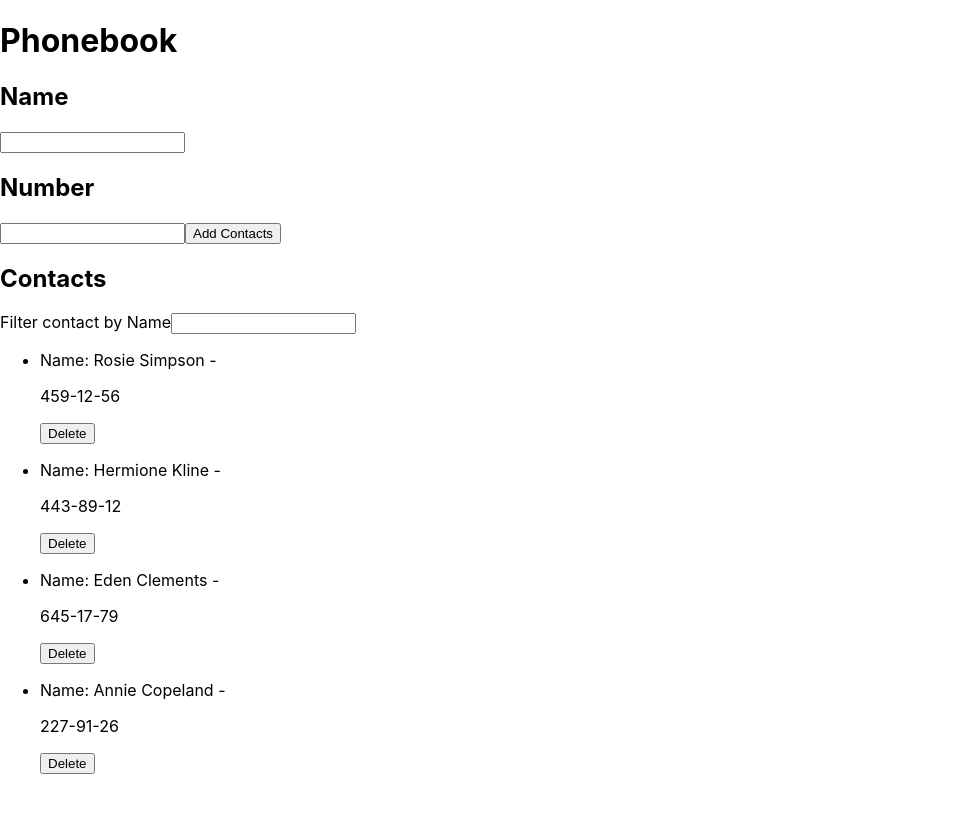
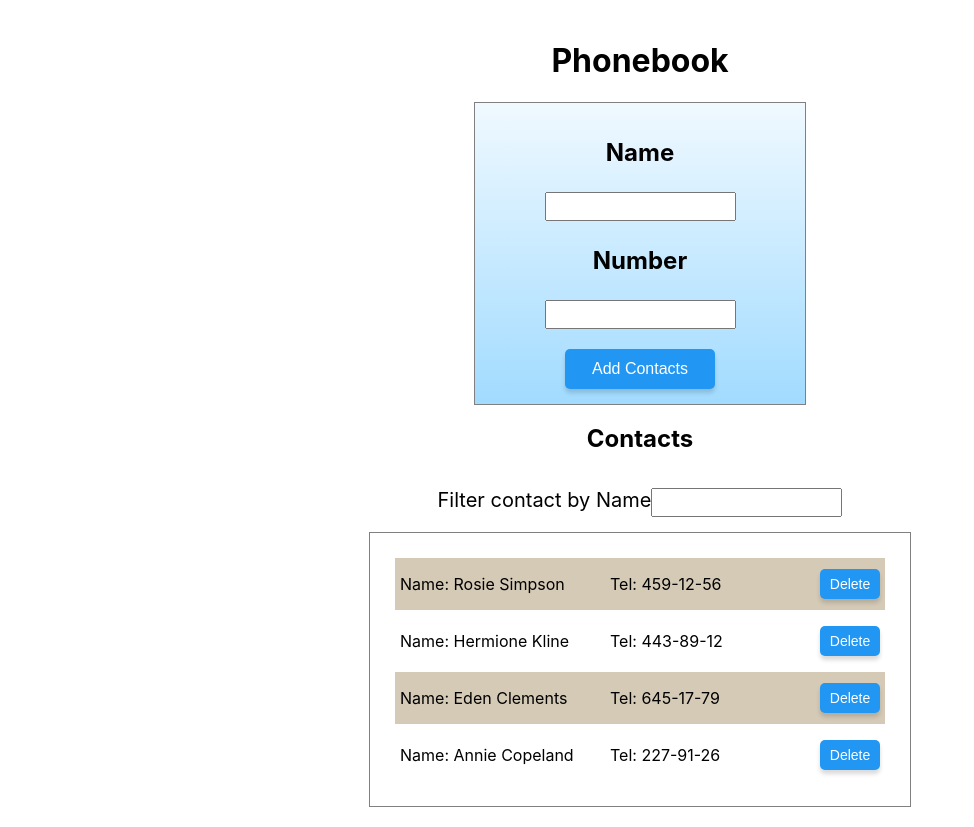
Before and after one commit to Siren1790/goit-react-hw-02-phonebook, a React (Create React App) app: page / in a window 1280 px wide. Shown: the whole page, without its empty margins (0-974 px from the left). Before the commit the page ends 800 px from the top, so only its background shows below. Built offline with nearby package versions, Linux system fonts and the light colour scheme.

Commit message:
Done 2task

```diff
--- a/package.json
+++ b/package.json
@@ -4,10 +4,12 @@
   "private": true,
   "homepage": "https://Siren1790.github.io/goit-react-hw-02-phonebook/",
   "dependencies": {
+    "@emotion/styled": "^11.10.6",
     "@testing-library/jest-dom": "^5.16.3",
     "@testing-library/react": "^12.1.4",
     "@testing-library/user-event": "^13.5.0",
     "nanoid": "^4.0.1",
+    "prop-types": "^15.8.1",
     "react": "^18.1.0",
     "react-dom": "^18.1.0",
     "react-scripts": "5.0.1",
--- a/src/components/App.jsx
+++ b/src/components/App.jsx
@@ -1,6 +1,8 @@
 import React, { Component } from 'react';
 import { ContactForm, ContactList, Filter } from './';
 import { nanoid } from 'nanoid';
+import { PhoneBookStyled } from './App.module';
+import { PropTypes } from 'prop-types';
 
 class PhoneBook extends Component {
   state = {
@@ -13,32 +15,25 @@ class PhoneBook extends Component {
     filter: '',
   };
 
-  addContact = event => {
-    event.preventDefault();
-    const form = event.target;
+  addContact = (contact, number) => {
     let prevContacts = this.state.contacts.map(({ name }) =>
       name.toLocaleLowerCase()
     );
-    let bool = prevContacts.includes(
-      form.elements.name.value.toLocaleLowerCase()
-    );
-    if(bool){
-      console.log(form.elements.name.value);
-      form.reset();
-      alert(`${form.elements.name.value} is already in contacts`);
-      return
+    let bool = prevContacts.includes(contact.toLocaleLowerCase());
+    if (bool) {
+      alert(`${contact} is already in contacts`);
+      return;
     }
     const obj = {
       id: nanoid(),
-      name: form.elements.name.value,
-      number: form.elements.number.value,
+      name: contact,
+      number: number,
     };
 
     this.setState(prevState => {
       prevState.contacts.push(obj);
       return { contacts: [...prevState.contacts] };
     });
-    form.reset();
   };
   filter = evt => {
     const filterValue = evt.target.value;
@@ -46,7 +41,6 @@ class PhoneBook extends Component {
   };
 
   delete = id => {
-    console.log(id);
     this.setState(prevState => {
       let x = prevState.contacts.filter(contact => contact.id !== id);
       return { contacts: [...x] };
@@ -58,16 +52,29 @@ class PhoneBook extends Component {
       contact.name.toLocaleLowerCase().includes(this.state.filter)
     );
     return (
-      <div>
+      <PhoneBookStyled>
         <h1>Phonebook</h1>
         <ContactForm addContact={this.addContact} />
         <h2>Contacts</h2>
         <Filter filter={this.filter} />
         <ContactList contacts={filterContacts} onDelete={this.delete} />
-      </div>
+      </PhoneBookStyled>
     );
   }
 }
 export const App = () => {
-  return <PhoneBook />;
+  return (
+      <PhoneBook />
+  );
 };
+
+PhoneBook.propTypes = {
+  contacts: PropTypes.arrayOf(
+    PropTypes.shape({
+      id: PropTypes.string,
+      name: PropTypes.string,
+      number: PropTypes.string,
+    })
+  ),
+  filter: PropTypes.string,
+}
--- /dev/null
+++ b/src/components/App.module.js
@@ -0,0 +1,11 @@
+import styled from '@emotion/styled';
+
+export const PhoneBookStyled = styled.div`
+  padding: 20px;
+  display: flex;
+  flex-direction: column;
+  justify-content: center;
+  align-items: center;
+  font-size: 40;
+  color: #010101;
+`;
--- a/src/components/ContactForm/ContactForm.jsx
+++ b/src/components/ContactForm/ContactForm.jsx
@@ -1,23 +1,58 @@
-export const ContactForm = ({ addContact }) => {
+import React, { Component } from 'react';
+import { Input, Form, Button } from './ContactForm.module';
+import { PropTypes } from 'prop-types';
+
+export class ContactForm extends Component {
+  constructor(props) {
+    super(props);
+    this.state = {
+      name: '',
+      number: '',
+    };
+  }
+  updateState = e => {
+    this.setState({
+      [e.target.name]: e.target.value,
+    });
+  };
+  submitContactForm = event => {
+    event.preventDefault();
+    this.props.addContact(this.state.name, this.state.number);
+    event.target.reset();
+    this.setState({
+      name: '',
+      number: '',
+    });
+  };
+  render() {
     return (
-    <form onSubmit={addContact}>
+      <Form onSubmit={this.submitContactForm}>
         <h2>Name</h2>
-      <input
+        <Input
           type="text"
           name="name"
+          onChange={this.updateState}
           pattern="^[a-zA-Zа-яА-Я]+(([' -][a-zA-Zа-яА-Я ])?[a-zA-Zа-яА-Я]*)*$"
           title="Name may contain only letters, apostrophe, dash and spaces. For example Adrian, Jacob Mercer, Charles de Batz de Castelmore d'Artagnan"
           required
         />
         <h2>Number</h2>
-      <input
+        <Input
           type="tel"
+          onChange={this.updateState}
           name="number"
           pattern="\+?\d{1,4}?[-.\s]?\(?\d{1,3}?\)?[-.\s]?\d{1,4}[-.\s]?\d{1,4}[-.\s]?\d{1,9}"
           title="Phone number must be digits and can contain spaces, dashes, parentheses and can start with +"
           required
         />
-      <button type="submit">Add Contacts</button>
-    </form>
+        <Button type="submit">Add Contacts</Button>
+      </Form>
     );
+  }
+}
+
+ContactForm.protoTypes = {
+  addContact: PropTypes.func,
+  name: PropTypes.string,
+  number: PropTypes.string,
 };
--- /dev/null
+++ b/src/components/ContactForm/ContactForm.module.js
@@ -0,0 +1,49 @@
+import styled from '@emotion/styled';
+
+export const Input = styled.input`
+  outline: none;
+  padding: 5px;
+`;
+
+export const Form = styled.form`
+  display: flex;
+  gap: 5px;
+  flex-direction: column;
+  justify-content: center;
+  padding: 15px;
+  width: 300px;
+  border: 1px solid gray;
+  align-items: center;
+  background: -moz-linear-gradient(
+    top,
+    #f0f9ff 0%,
+    #cbebff 47%,
+    #a1dbff 100%
+  ); /* FF3.6-15 */
+  background: -webkit-linear-gradient(
+    top,
+    #f0f9ff 0%,
+    #cbebff 47%,
+    #a1dbff 100%
+  ); /* Chrome10-25,Safari5.1-6 */
+  background: linear-gradient(
+    to bottom,
+    #f0f9ff 0%,
+    #cbebff 47%,
+    #a1dbff 100%
+  ); /* W3C, IE10+, FF16+, Chrome26+, Opera12+, Safari7+ */
+  filter: progid:DXImageTransform.Microsoft.gradient( startColorstr='#f0f9ff', endColorstr='#a1dbff',GradientType=0 ); /* IE6-9 */
+`;
+
+export const Button = styled.button`
+  width: 150px;
+  height: 40px;
+  font-size: 16px;
+  text-align: center;
+  color: #fff;
+  background-color: #2196f3;
+  box-shadow: 0px 4px 4px rgb(0 0 0 / 15%);
+  border-radius: 5px;
+  border: none;
+  margin-top: 15px;
+`;
--- a/src/components/ContactList/ContactList.jsx
+++ b/src/components/ContactList/ContactList.jsx
@@ -1,15 +1,37 @@
-export const ContactList = ({ contacts, onDelete}) => {
+import {
+  ListOfContact,
+  Container,
+  ContactItem,
+  Button,
+  Paragraph,
+} from './ContactList.module';
+import { PropTypes } from 'prop-types';
+
+export const ContactList = ({ contacts, onDelete }) => {
   return (
-    <ul>
-      {contacts.map(({ name, number, id }) => (
-        <li key={id}>
-          <p>Name: {name} -</p>
-          <p>{number}</p>
-          <button type="button" onClick={()=> onDelete(id)}>
-            Delete
-          </button>
-        </li>
-      ))}
-    </ul>
+    <Container>
+      <ListOfContact>
+        {contacts.map(({ name, number, id }) => (
+          <ContactItem key={id}>
+            <Paragraph>Name: {name}</Paragraph>
+            <Paragraph>Tel: {number}</Paragraph>
+            <Button type="button" onClick={() => onDelete(id)}>
+              Delete
+            </Button>
+          </ContactItem>
+        ))}
+      </ListOfContact>
+    </Container>
   );
 };
+
+ContactList.prototype = {
+  contacts: PropTypes.arrayOf(
+    PropTypes.shape({
+      id: PropTypes.string,
+      name: PropTypes.string,
+      number: PropTypes.string,
+    })
+  ),
+  onDelete: PropTypes.func,
+};
--- /dev/null
+++ b/src/components/ContactList/ContactList.module.js
@@ -0,0 +1,41 @@
+import styled from '@emotion/styled';
+
+export const ListOfContact = styled.ul`
+  list-style-type: circle;
+  padding: 0;
+  margin: 0;
+`;
+
+
+export const Container = styled.div`
+  width: 500px;
+  margin: 0;
+  border: 1px solid gray;
+  padding: 20px;
+`;
+
+export const ContactItem = styled.li`
+  margin: 5px;
+  display: flex;
+  flex-direction: row;
+  justify-content: space-around;
+  align-items: center;
+    &:nth-child(2n+1) {
+        background-color: #d4cab6;
+    }
+`;
+
+export const Button = styled.button`
+  width: 60px;
+  height: 30px;
+  font-size: 14px;
+  text-align: center;
+  color: #fff;
+  background-color: #2196f3;
+  box-shadow: 0px 4px 4px rgb(0 0 0 / 15%);
+  border-radius: 5px;
+  border: none;
+`;
+export const Paragraph = styled.p`
+    width: 200px;
+`;
--- a/src/components/Filter/Filter.jsx
+++ b/src/components/Filter/Filter.jsx
@@ -1,8 +1,17 @@
+import { PropTypes } from 'prop-types';
+import {FilterSection, Label, Input} from './Filter.module'
+
 export const Filter = ({ filter }) => {
   return (
-    <label>
+    <FilterSection>
+    <Label>
       Filter contact by Name
-      <input type="text" onChange={filter} />
-    </label>
+      <Input type="text" onChange={filter} />
+    </Label>
+    </FilterSection>
   );
 };
+
+Filter.prototype = {
+  filter: PropTypes.func,
+};
--- /dev/null
+++ b/src/components/Filter/Filter.module.js
@@ -0,0 +1,17 @@
+import styled from '@emotion/styled';
+
+export const FilterSection = styled.div`
+  display: flex;
+  flex-direction: column;
+  margin-top: 10px;
+  margin-bottom: 10px;
+  font-size: 20px;
+`;
+
+export const Label = styled.label`
+  margin: 5px;
+`;
+export const Input = styled.input`
+  outline: none;
+  padding: 5px;
+`;
```
Also changed, not shown: 1 other file (tests, documents, lock files or other folders). Lines whose indentation alone changed are shown as unchanged.
